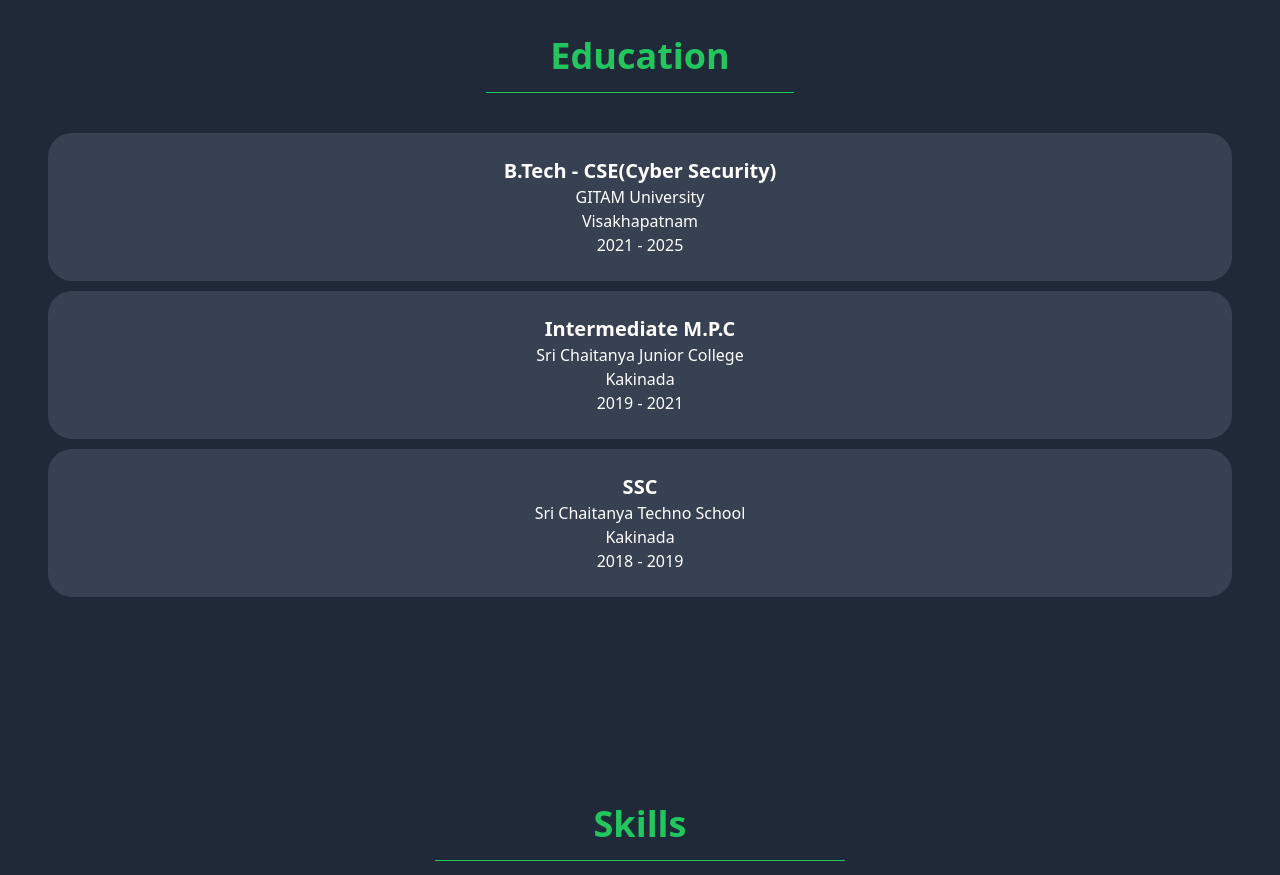
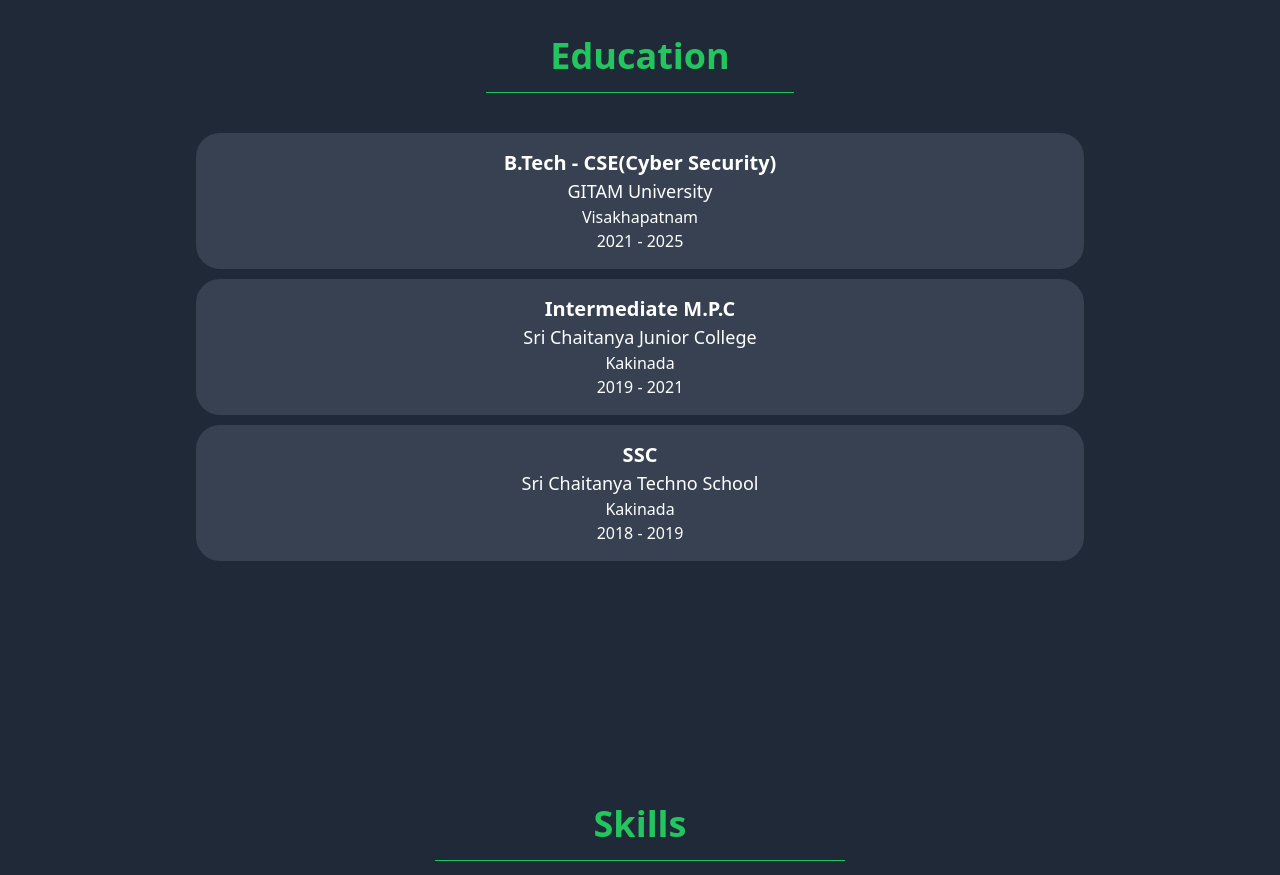
Before and after one commit to chiratla-yuva/Portfolio, a React (Vite) app: page / in a window 1280 px wide. Shown: the part 940-1815 px from the top of the page. Built offline with nearby package versions, Linux system fonts and the light colour scheme.

Commit message:
changes done

```diff
--- a/src/components/Education/Education.jsx
+++ b/src/components/Education/Education.jsx
@@ -6,21 +6,21 @@
             <h1 className="text-center text-4xl font-bold text-green-500">Education</h1>
             <hr className="w-1/4 my-4 border-green-500" />
             <div className='rounded-3xl w-full min-h-max p-6 flex flex-col items-center gap-2.5'>
-                <div className='bg-gray-700 rounded-3xl w-full min-h-max p-6 flex flex-col items-center'>
+                <div className='bg-gray-700 rounded-3xl w-9/12 min-h-max p-4 flex flex-col items-center'>
                     <h3 className='text-xl font-semibold'>B.Tech - CSE(Cyber Security)</h3>
-                    <h4 className=''>GITAM University</h4>
+                    <h4 className='text-lg'>GITAM University</h4>
                     <h4 className=''>Visakhapatnam</h4>
                     <h5 className=''>2021 - 2025</h5>
                 </div>
-                <div className='bg-gray-700 rounded-3xl w-full min-h-max p-6 flex flex-col items-center'>
+                <div className='bg-gray-700 rounded-3xl w-9/12 min-h-max p-4 flex flex-col items-center'>
                     <h3 className='text-xl font-semibold'>Intermediate M.P.C</h3>
-                    <h4 className=''>Sri Chaitanya Junior College</h4>
+                    <h4 className='text-lg'>Sri Chaitanya Junior College</h4>
                     <h4 className=''>Kakinada</h4>
                     <h5 className=''>2019 - 2021</h5>
                 </div>
-                <div className='bg-gray-700 rounded-3xl w-full min-h-max p-6 flex flex-col items-center'>
+                <div className='bg-gray-700 rounded-3xl w-9/12 min-h-max p-4 flex flex-col items-center'>
                     <h3 className='text-xl font-semibold'>SSC</h3>
-                    <h4 className=''>Sri Chaitanya Techno School</h4>
+                    <h4 className='text-lg'>Sri Chaitanya Techno School</h4>
                     <h4 className=''>Kakinada</h4>
                     <h5 className=''>2018 - 2019</h5>
                 </div>
```
